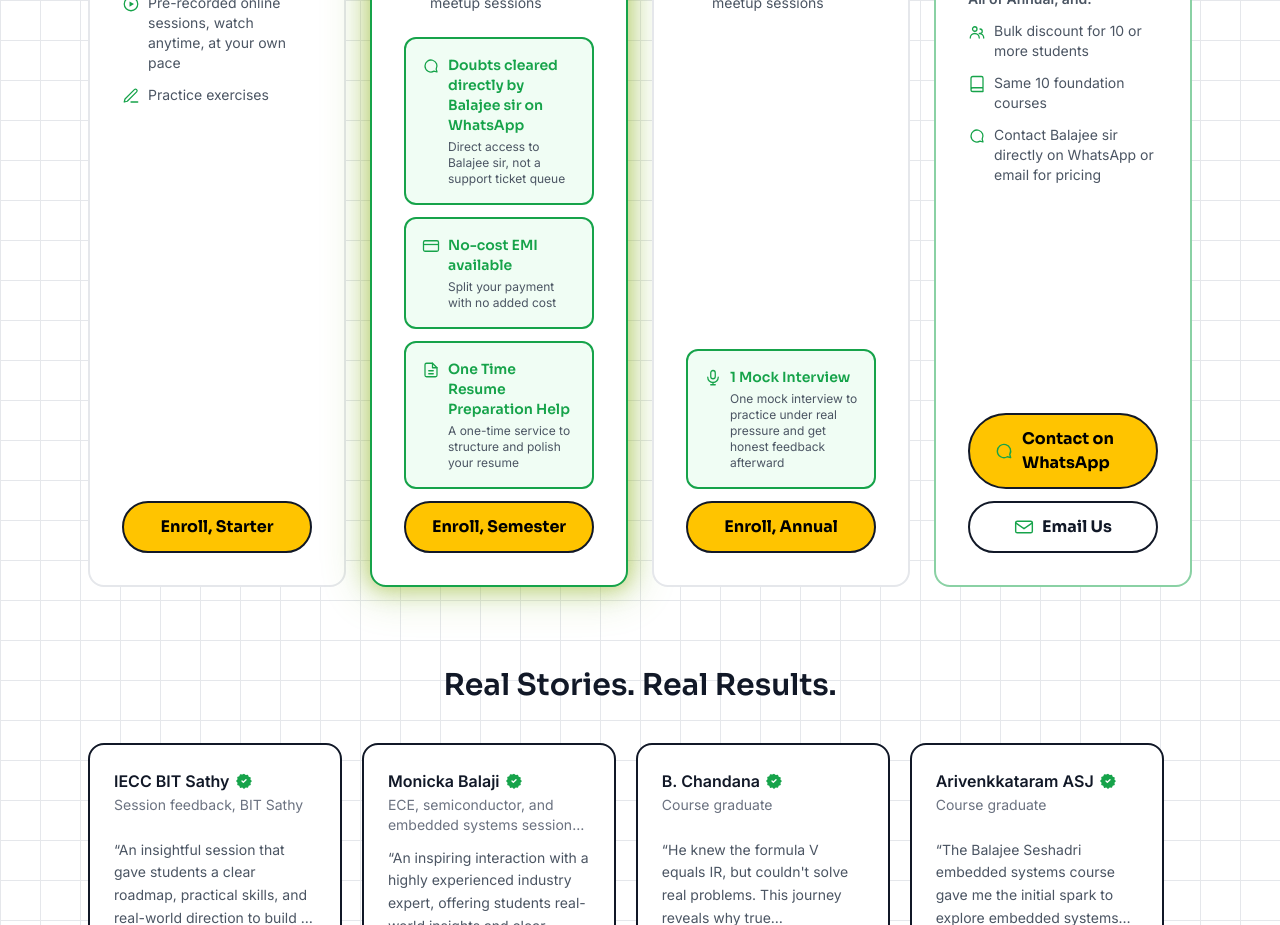
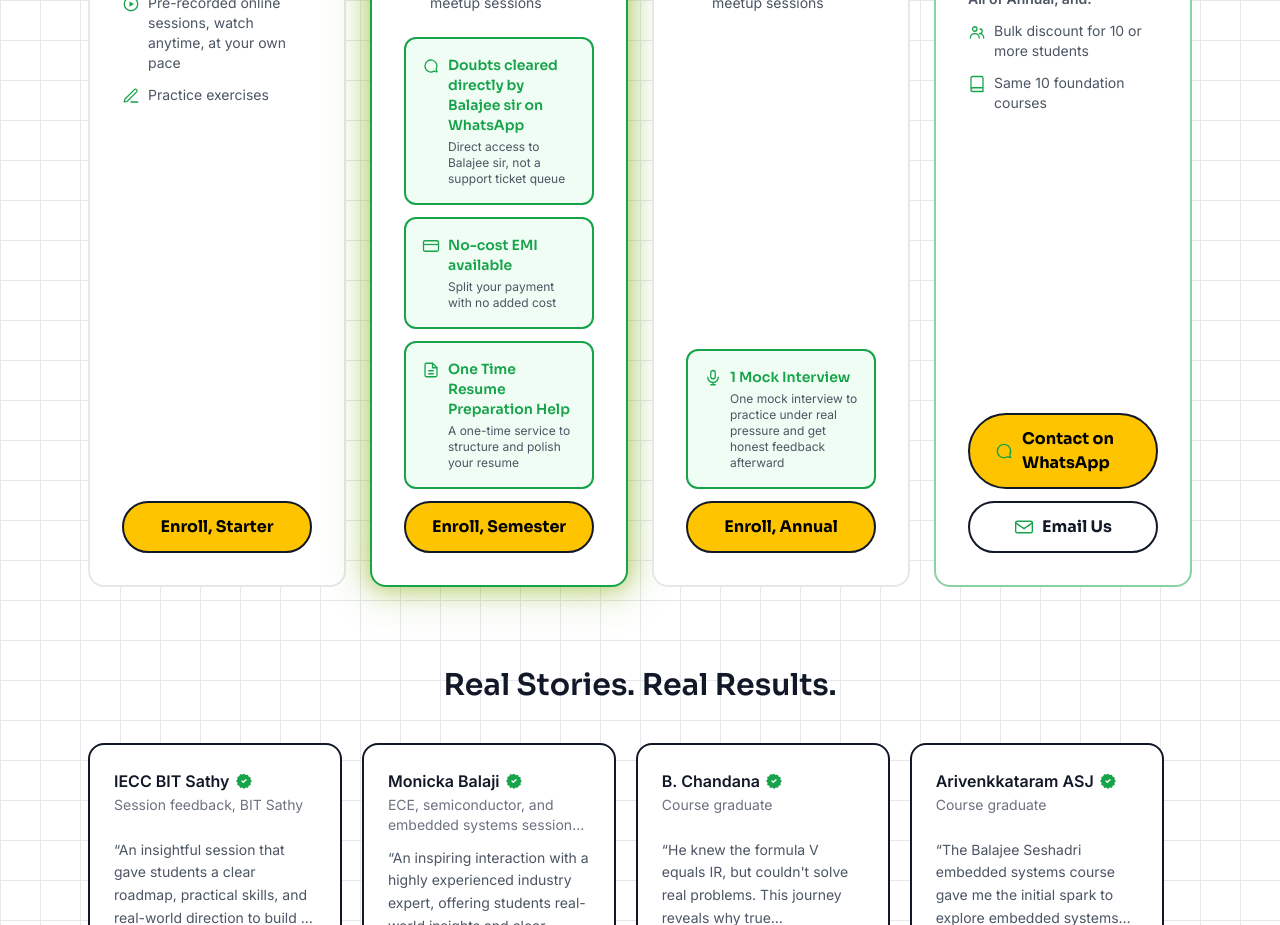
Before and after one commit to raghavkanva/nextjs-boilerplate, a Next.js app: page / in a window 1280 px wide. Shown: the part 5480-6405 px from the top of the page. Built offline with nearby package versions, Linux system fonts and the light colour scheme.

Commit message:
Update content.ts

```diff
--- a/data/content.ts
+++ b/data/content.ts
@@ -373,7 +373,6 @@ export const plans: Plan[] = [
     features: [
       "Bulk discount for 10 or more students",
       "Same 10 foundation courses",
-      "Contact Balajee sir directly on WhatsApp or email for pricing",
     ],
   },
 ];
```
